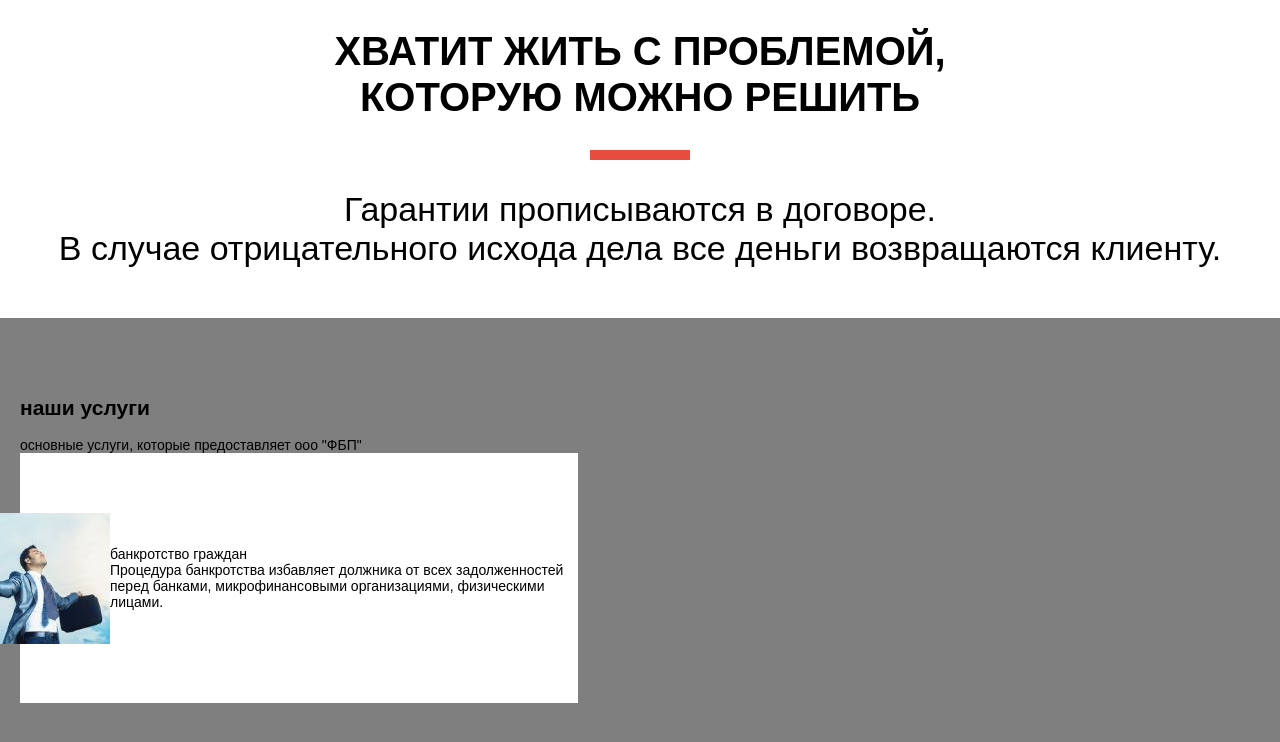
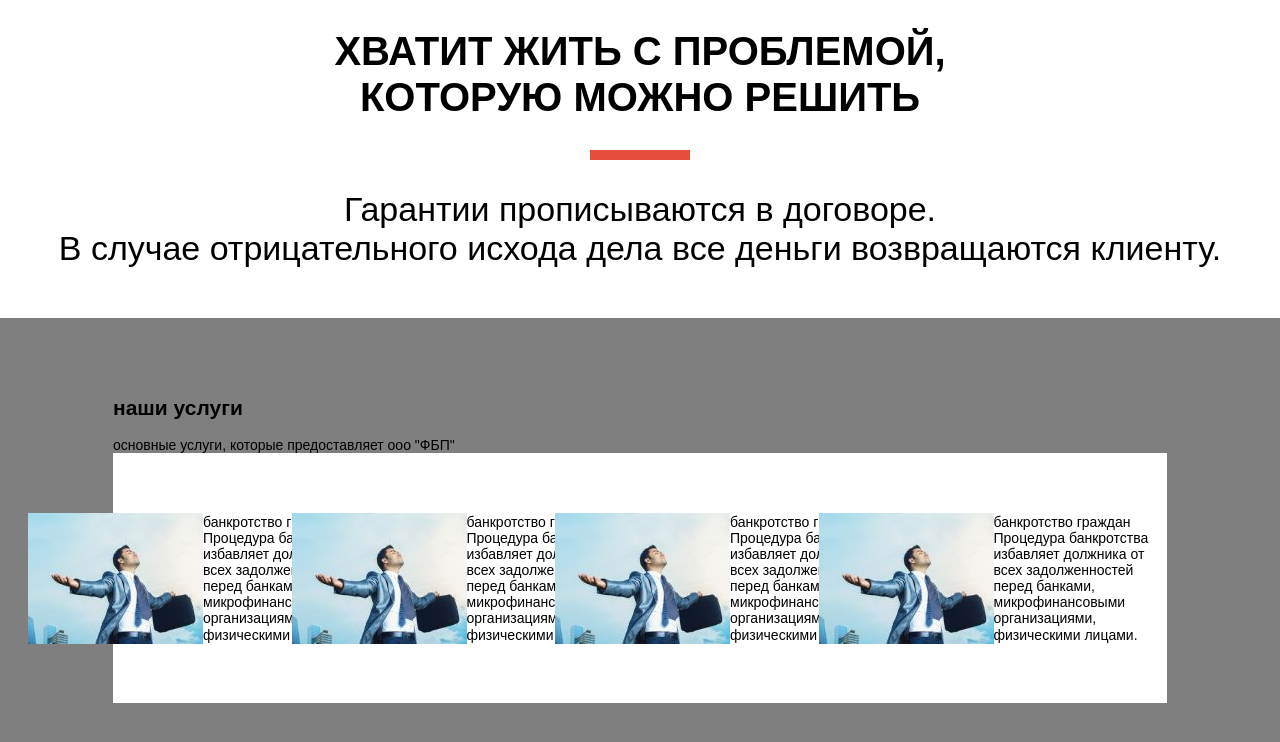
Before and after one commit to Romanenko-Vasilii/FBP, a website: page index.html in a window 1280 px wide. Shown: the part 672-1414 px from the top of the page. Drawn offline with Linux system fonts and the light colour scheme.

Commit message:
rewrite service-block

```diff
--- a/index.html
+++ b/index.html
@@ -66,8 +66,9 @@
         основные услуги, которые предоставляет ооо "ФБП"
       </div>
       <!-- /.servise__text -->
+        <div class="wrapper service__wrapper">
           <div class="card service__card">
-          <img src="img/service/bankruptcy.jpg" alt="" class="card__img">
+            <img src="img/service/bankruptcy.jpg" alt="банкротство граждан" class="card__img">
             <div class="text card__text">
               <div class="card__title">
                банкротство граждан
@@ -77,10 +78,49 @@
               <!-- /.card__list -->
             </div>
             <!-- /.text -->
-
           </div>
           <!-- /.card -->
-
+          <div class="card service__card">
+            <img src="img/service/bankruptcy.jpg" alt="банкротство граждан" class="card__img">
+            <div class="text card__text">
+              <div class="card__title">
+               банкротство граждан
+              </div>
+              <!-- /.card__title -->
+              <div class="card__list">Процедура банкротства избавляет должника от всех задолженностей перед банками, микрофинансовыми организациями, физическими лицами.</div>
+              <!-- /.card__list -->
+            </div>
+            <!-- /.text -->
+          </div>
+          <!-- /.card -->
+          <div class="card service__card">
+            <img src="img/service/bankruptcy.jpg" alt="банкротство граждан" class="card__img">
+            <div class="text card__text">
+              <div class="card__title">
+               банкротство граждан
+              </div>
+              <!-- /.card__title -->
+              <div class="card__list">Процедура банкротства избавляет должника от всех задолженностей перед банками, микрофинансовыми организациями, физическими лицами.</div>
+              <!-- /.card__list -->
+            </div>
+            <!-- /.text -->
+          </div>
+          <!-- /.card -->
+          <div class="card service__card">
+            <img src="img/service/bankruptcy.jpg" alt="банкротство граждан" class="card__img">
+            <div class="text card__text">
+              <div class="card__title">
+               банкротство граждан
+              </div>
+              <!-- /.card__title -->
+              <div class="card__list">Процедура банкротства избавляет должника от всех задолженностей перед банками, микрофинансовыми организациями, физическими лицами.</div>
+              <!-- /.card__list -->
+            </div>
+            <!-- /.text -->
+          </div>
+          <!-- /.card -->
+        </div>
+        <!-- /.wrapper -->
       </div>
       <!-- /.container -->
     </section>
--- a/sass/_grid.sass
+++ b/sass/_grid.sass
@@ -1,3 +1,4 @@
 .container
+  width: 85%
   max-width: 1250px
   margin: auto
--- a/sass/templates/_service.sass
+++ b/sass/templates/_service.sass
@@ -1,9 +1,14 @@
 .service
   background-color: rgba(0,0,0,0.5)
   padding: 60px 20px 60px 20px
+  &__wrapper
+    display: flex
+    justify-content: space-around
+
+
   &__card
     background-color: $light
-    max-width: 45%
+    width: 40%
     min-height: 250px
     display: flex
     align-items: center
@@ -12,5 +17,3 @@
   &__img
     margin-left: -85px
     max-width: 100%
-    height: 100%
-    display: flex
```
Also changed, not shown: css/style.css. Lines whose indentation alone changed are shown as unchanged.
